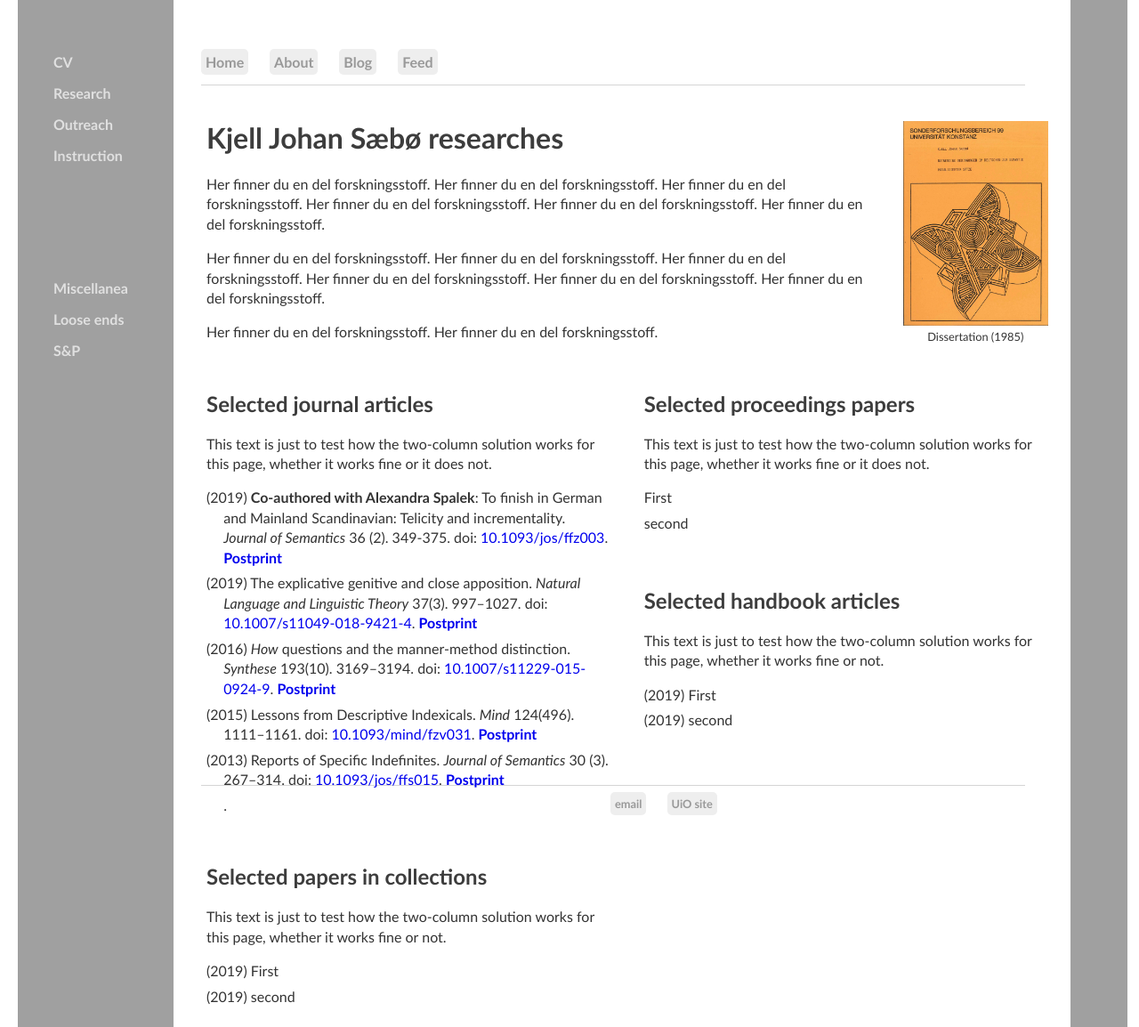
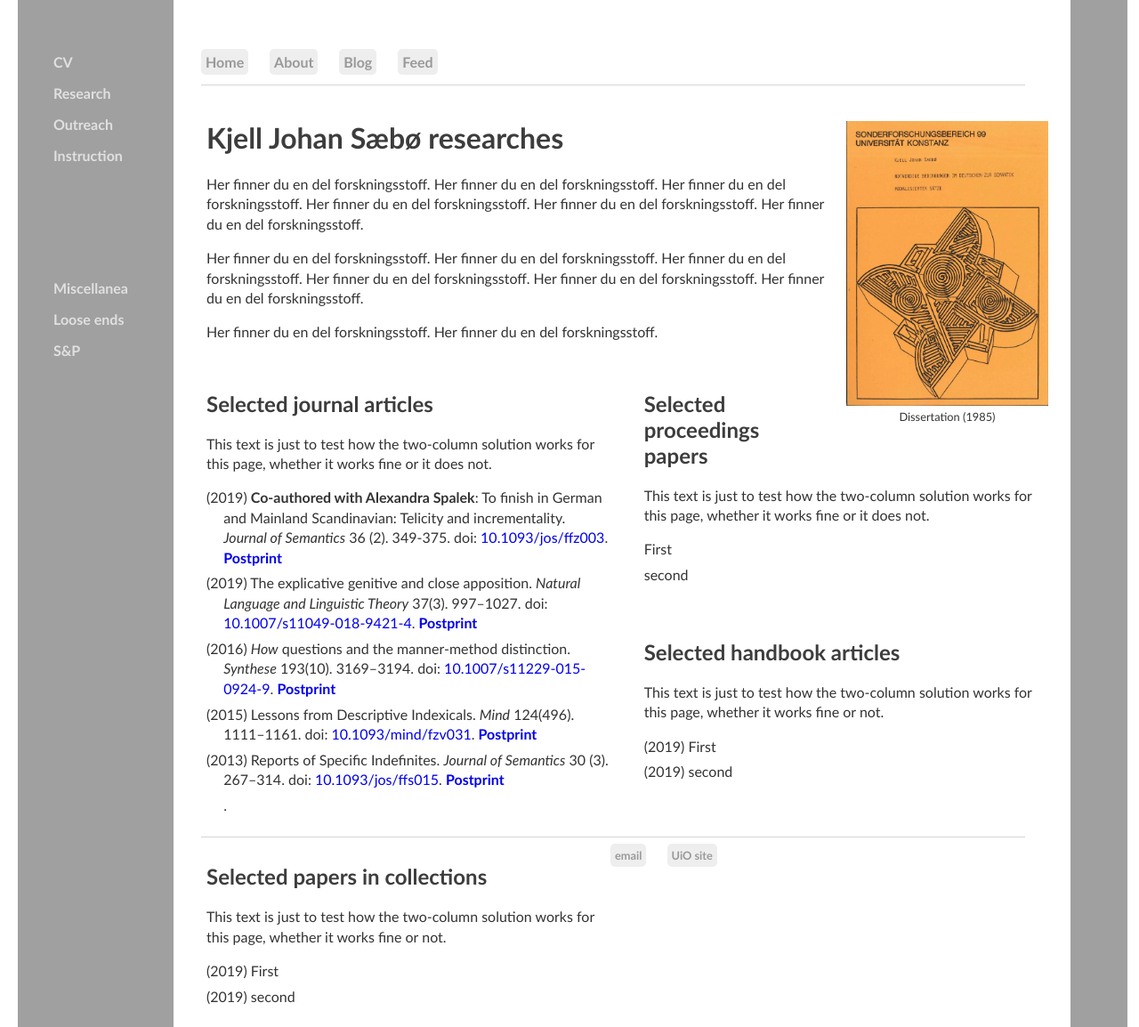
Before and after one commit to kjelljs/kjelljs.github.io, a Jekyll site: the page built from research/index.html, in a window 1280 px wide and 1154 px high. Shown: the whole window at 89% size. Built offline with Jekyll 4.4.1, drawn with Linux system fonts in a browser that asks for light colours.

Commit message:
Update index.html

```diff
--- a/research/index.html
+++ b/research/index.html
@@ -18,7 +18,7 @@ figcaption {
     font-size: .8em;
 }
 </style>
-<div style="float:right;">&nbsp; &nbsp; &nbsp; &nbsp; &nbsp; &nbsp;<figure><img style="height:230px;" src="/pics/SFB99.jpg"><figcaption>Dissertation (1985)</figcaption></figure></div>
+<div style="float:right;">&nbsp; &nbsp; &nbsp; &nbsp; &nbsp; &nbsp;<figure><img style="height:320px;" src="/pics/SFB99.jpg"><figcaption>Dissertation (1985)</figcaption></figure></div>
 <div class="blurb">
 	<h1>Kjell Johan Sæbø researches</h1>
 	<p>Her finner du en del forskningsstoff. Her finner du en del forskningsstoff. Her finner du en del forskningsstoff. Her finner du en del forskningsstoff. Her finner du en del forskningsstoff. Her finner du en del forskningsstoff.</p> <p>Her finner du en del forskningsstoff. Her finner du en del forskningsstoff. Her finner du en del forskningsstoff. Her finner du en del forskningsstoff. Her finner du en del forskningsstoff. Her finner du en del forskningsstoff.</p> <p>Her finner du en del forskningsstoff. Her finner du en del forskningsstoff.</p>
```
